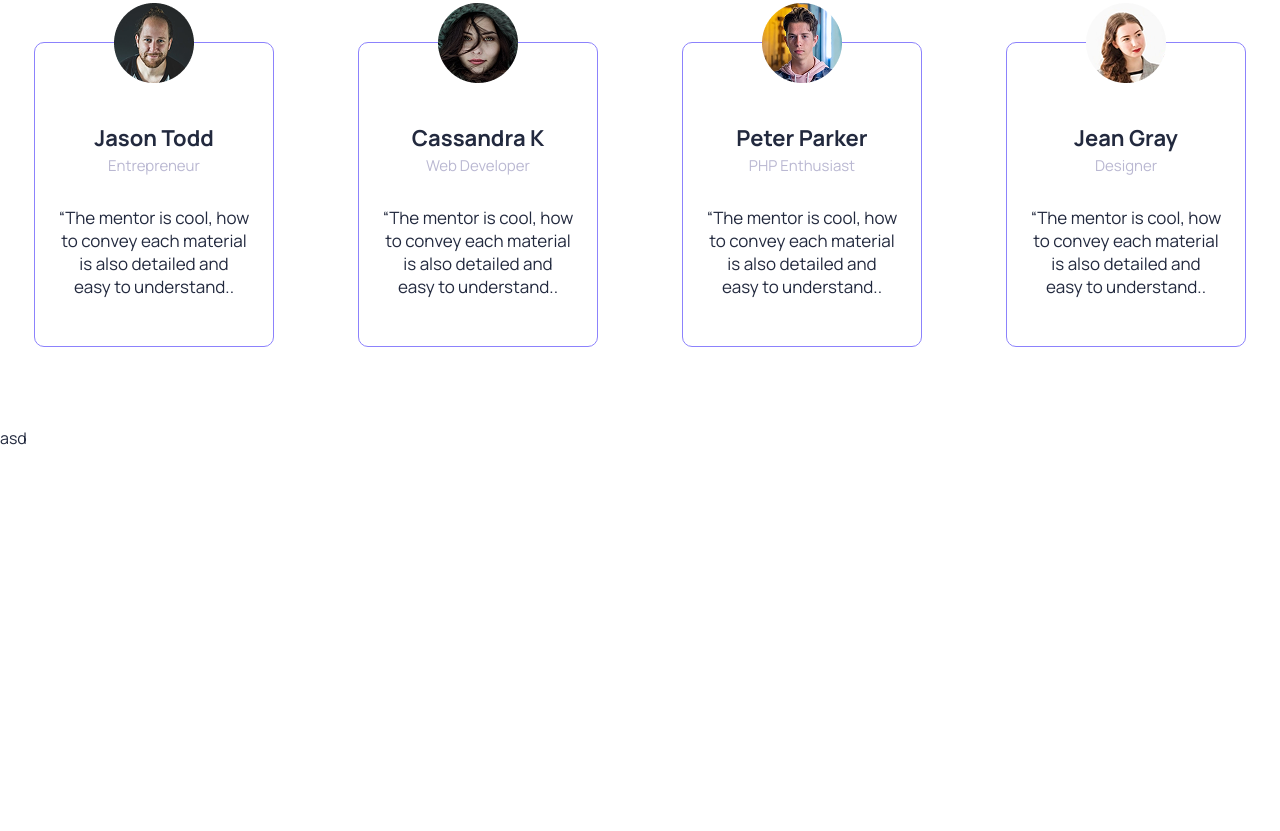
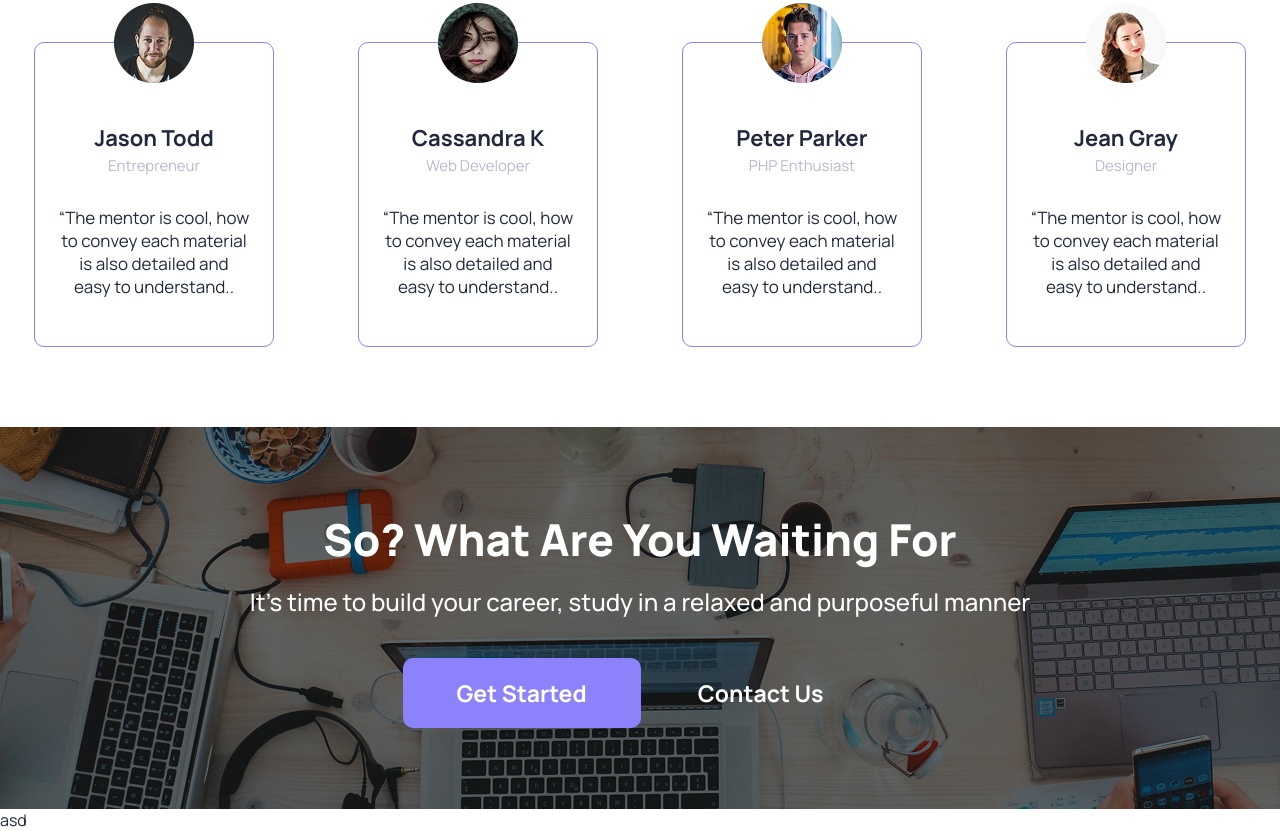
Before and after one commit to itsmeriski/slicing-web-vanilla-1, a website: page index.html in a window 1280 px wide. Shown: the part 3150-3981 px from the top of the page. Before the commit the page ends 3599 px from the top, so only its background shows below. Drawn offline with Linux system fonts and the light colour scheme.

Commit message:
update belajar slicing web

```diff
--- a/app.js
+++ b/app.js
@@ -60,7 +60,6 @@ function createdIterationElement(parent, dataArray, elementType, className, temp
   });
 }
 
-
 createdIterationElement(
   document.getElementsByClassName("learning__cards"),
   contentLearningCards,
--- a/index.html
+++ b/index.html
@@ -161,6 +161,18 @@
             <article class="testimonial__cards"></article>
           </div>
         </div>
+
+        <div class="get-started">
+          <div class="get-started__wrapper">
+            <h1 class="get-started__title">So? What Are You Waiting For</h1>
+            <p class="get-started__desc">It's time to build your career, study in a relaxed and purposeful manner</p>
+
+            <div class="get-started__group-cta">
+              <button class="btn btn--large btn--primary">Get Started</button>
+              <button class="btn btn--large btn--tertiary">Contact Us</button>
+            </div>
+          </div>
+        </div>
       </main>
 
       <footer>asd</footer>
--- a/styles.css
+++ b/styles.css
@@ -453,3 +453,36 @@ main {
   text-align: center;
   text-wrap: balance;
 }
+
+.get-started {
+  background-image: linear-gradient(hsl(0deg, 0%, 0%, 0.55), hsl(0deg, 0%, 0%, 0.55)), url(images/bg.png);
+  height: 382px;
+}
+
+.get-started__wrapper {
+  width: var(--w-laptop);
+  margin-inline: auto;
+  display: flex;
+  justify-content: center;
+  align-items: center;
+  flex-direction: column;
+  height: inherit;
+}
+
+.get-started__title {
+  color: var(--white);
+  font-weight: 800;
+  font-size: 44px;
+  margin-bottom: 16px;
+}
+
+.get-started__desc {
+  color: var(--white);
+  font-weight: 500;
+  font-size: 24px;
+  margin-bottom: 40px;
+}
+
+.get-started__group-cta > .btn:last-child {
+  color: var(--white);
+}
```
Also changed, not shown: images/bg.png (added).
